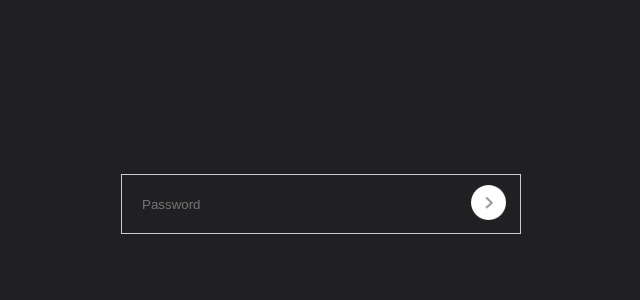
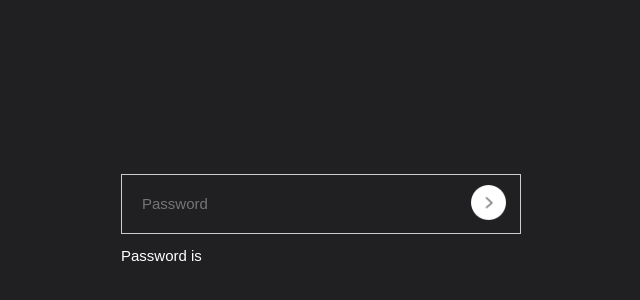
Before and after one commit to tuanagenc/Password-Strength-App, a plain HTML site: page index.html in a window 1280 px wide. Shown: the part 196-496 px from the top of the page, 319-959 px from the left. Drawn offline with Linux system fonts and the light colour scheme.

```diff
--- a/index.html
+++ b/index.html
@@ -11,6 +11,7 @@
         <div class="input-box">
             <input type="password" id="password" placeholder="Password">
             <button type="submit"><img src="image/arrow.png"></button>
+            <p id="message">Password is</p>
         </div>
     </div>
 </body>
--- a/style.css
+++ b/style.css
@@ -40,3 +40,12 @@
 button img{
     width: 35px;
 }
+#message{
+    position: absolute;
+    bottom: -30px;
+    color: #fff;
+    font-size: 15px;
+}
+::placeholder{
+    font-size: 15px;
+}
```
